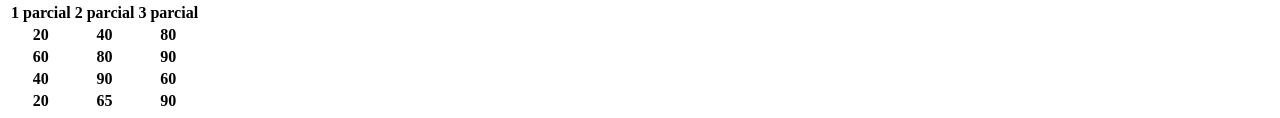
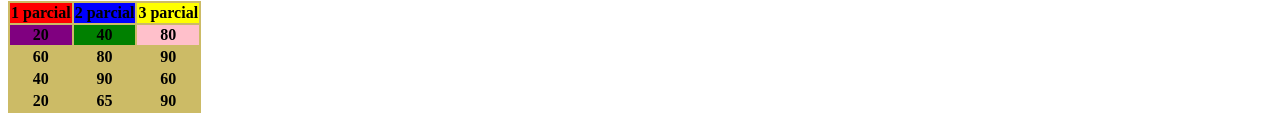
Before and after one commit to Pingugou/miprimerrepo, a plain HTML site: page index.html in a window 1280 px wide. Shown: the part 1425-1543 px from the top of the page. Drawn offline with Linux system fonts and the light colour scheme.

Commit message:
cambio en mi index

```diff
--- a/index.html
+++ b/index.html
@@ -42,16 +42,16 @@
     title="YouTube video player"
     frameborder="0"
     allowfullscreen></iframe>
-    <table>
+    <table bgcolor="#cb6">
         <tr>
-            <th>1 parcial</th>
-            <th>2 parcial</th>
-            <th>3 parcial</th>
+            <th bgcolor="red">1 parcial</th>
+            <th bgcolor="blue">2 parcial</th>
+            <th bgcolor="yellow">3 parcial</th>
         </tr>
         <tr>
-            <th>20</th>
-            <th>40</th>
-            <th>80</th>
+            <th bgcolor="purple">20</th>
+            <th bgcolor="green">40</th>
+            <th bgcolor="pink">80</th>
         </tr>
         <tr>
             <th>60</th>
@@ -69,5 +69,6 @@
             <th>90</th>
         </tr>
     </table>
+
 </body>
 </html>
```
